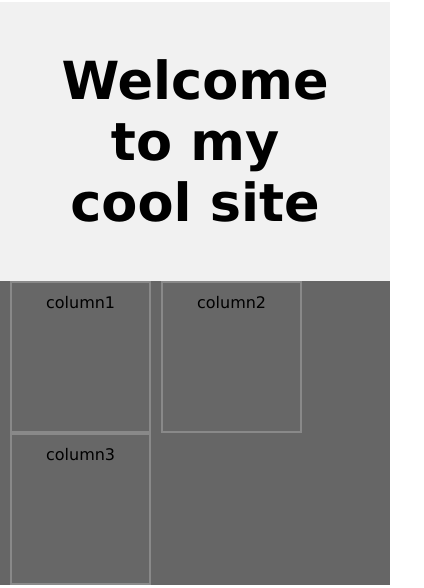
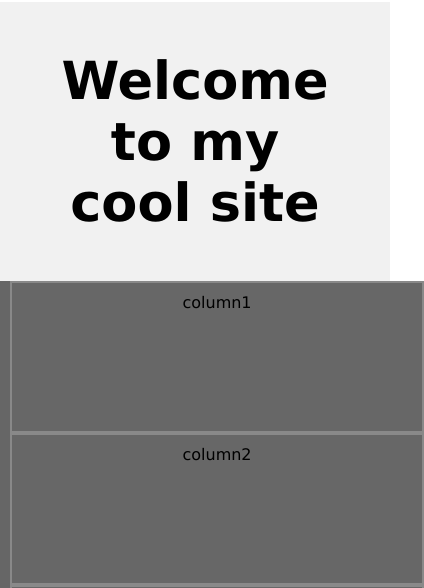
Before and after one commit to AdiFischer/css-part2, a plain HTML site: page index.html in a window 390 px wide. Shown: the part 725-1313 px from the top of the page, 424 px wide, since content can reach past the window. Drawn offline with Linux system fonts and the light colour scheme.

Commit message:
minor changes

```diff
--- a/styles.css
+++ b/styles.css
@@ -72,3 +72,9 @@
     text-align: center;
     border: solid 2px #898989;
  }
+
+ @media (max-width: 600px){
+    .column {
+        width: 100%;
+    }
+ }
```
